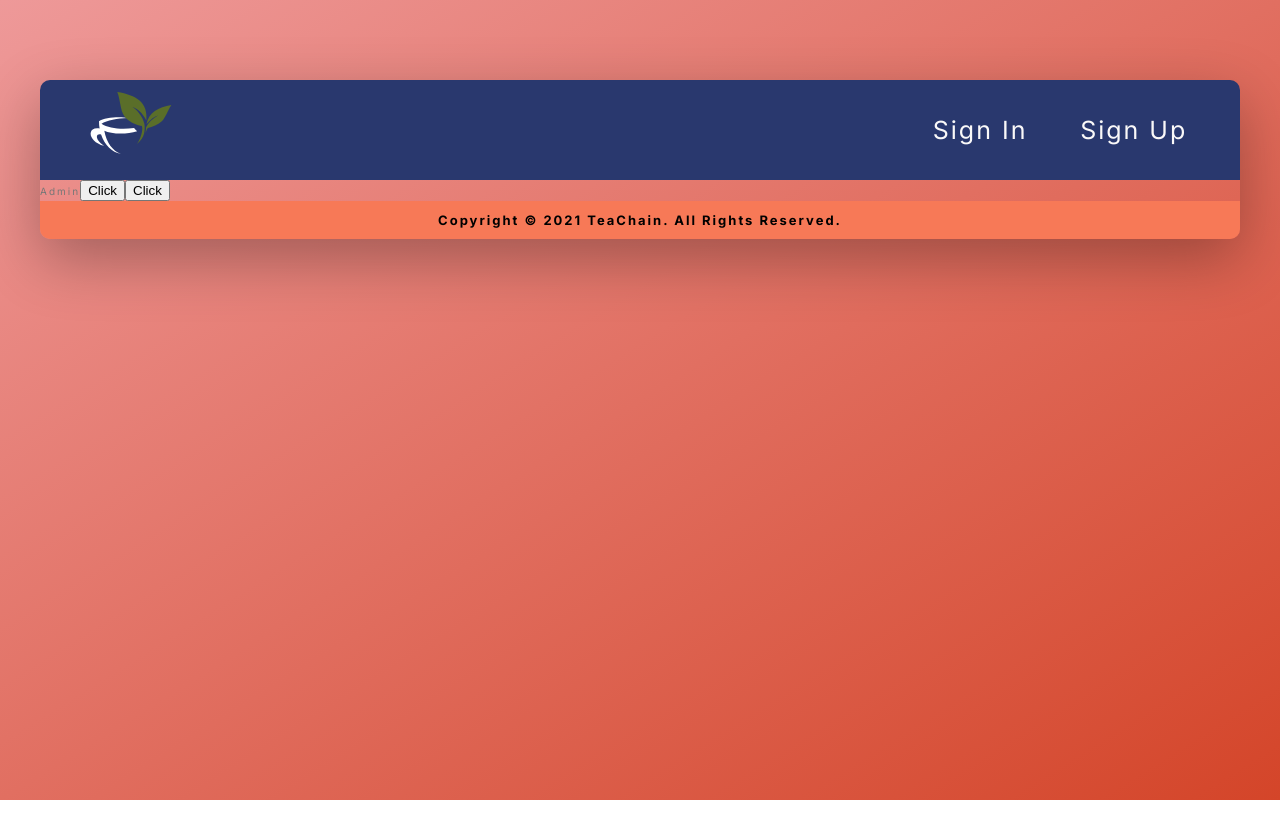
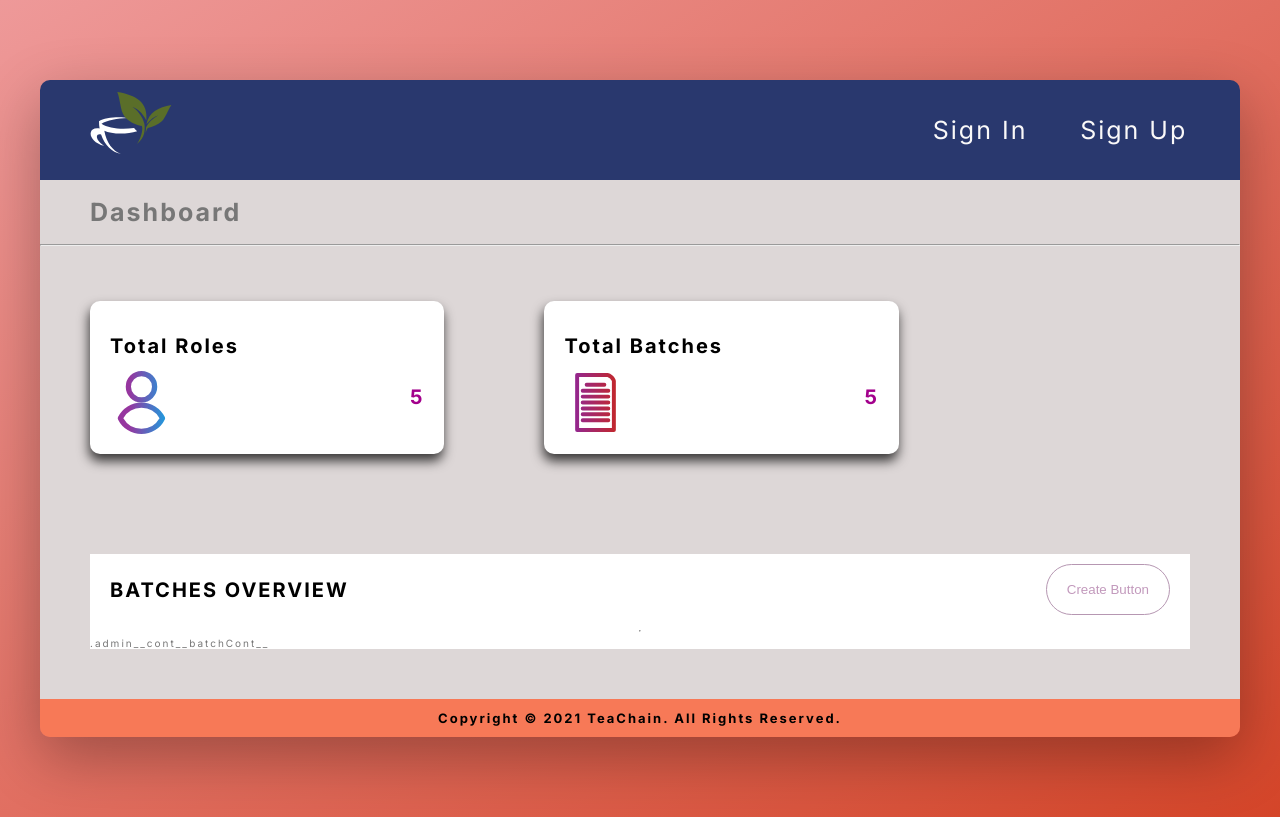
Before and after one commit to utpandey/tea-chain, a React (Create React App) app in the folder frontend/: page /admin in a window 1280 px wide. Built offline with nearby package versions, Linux system fonts and the light colour scheme; a web font is replaced by a local one.

Commit message:
feat: admin page ui added #1

```diff
--- a/frontend/src/pages/Admin.tsx
+++ b/frontend/src/pages/Admin.tsx
@@ -2,6 +2,9 @@ import React,{FC,useState} from 'react'
 import { ethers } from 'ethers'
 
 import Teachain from '../artifacts/contracts/Teachain.sol/Teachain.json'
+
+import user from '../assets/user.svg'
+import document from '../assets/document.svg'
 
 declare global {
   /* tslint:disable */
@@ -32,6 +35,10 @@ const Admin: FC = () => {
         const data = await contract.functions.getBatches('0xf39fd6e51aad88f6f4ce6ab8827279cfffb92266')
         console.log('data:', data)
         setTeachainValue(data)
+        console.log('bigN' + data[0][0][2][3].toString())
+        let a = data[0][0][2][3].toNumber()
+        console.log(new Date(a))
+        console.log(a)
       } catch (err) {
         console.log('Error: ',err)
       }
@@ -56,11 +63,69 @@ const Admin: FC = () => {
       // fetchTeachain()
     }
   }
+
+  async function updateManufcturerEntry() {
+    // if (!teachain) return
+    if (typeof window.ethereum !== 'undefined') {
+      await requestAccount()
+      const provider = new ethers.providers.Web3Provider(window.ethereum);
+      const signer = provider.getSigner()
+      const contract = new ethers.Contract(teachainAddress, Teachain.abi, signer);
+      // const transaction = await contract.functions.createBatch()
+      const transactionTwo = await contract.functions.updateManufcturerEntry(596, '0x70997970C51812dc3A010C7d01b50e0d17dc79C8', 'Jill', "Green Tea", Math.round(((new Date()).getTime())), "16");
+      await transactionTwo.wait();
+      console.log(transactionTwo)
+      // fetchTeachain()
+    }
+  }
+
+  async function updateWholesalerEntry() {
+    // if (!teachain) return
+    if (typeof window.ethereum !== 'undefined') {
+      await requestAccount()
+      const provider = new ethers.providers.Web3Provider(window.ethereum);
+      const signer = provider.getSigner()
+      const contract = new ethers.Contract(teachainAddress, Teachain.abi, signer);
+      // const transaction = await contract.functions.createBatch()
+      const transactionTwo = await contract.functions.updateWholesalerEntry(596, '0x3C44CdDdB6a900fa2b585dd299e03d12FA4293BC', 'Jerry', Math.round(((new Date()).getTime())/10000));
+      await transactionTwo.wait();
+      console.log(transactionTwo)
+      // fetchTeachain()
+    }
+  }
+
   return (
-    <div className="">
-      Admin
-      <button onClick={setTeachain}>Click</button>
+    <div className="admin__cont">
+      <h1 className="admin__cont__title">Dashboard</h1>
+      <hr />
+      <div className="admin__cont__infoCont">
+        <div className="admin__cont__infoCont__rolesCont">
+          <h1 className="admin__cont__infoCont__rolesCont__title">Total Roles</h1>
+          <div className="admin__cont__infoCont__rolesCont__content">
+            <img src={user} alt="" className="admin__cont__infoCont__rolesCont__content__img" />
+            <h1 className="admin__cont__infoCont__rolesCont__content__value">5</h1>
+          </div>
+        </div>
+        <div className="admin__cont__infoCont__rolesCont">
+          <h1 className="admin__cont__infoCont__rolesCont__title">Total Batches</h1>
+          <div className="admin__cont__infoCont__rolesCont__content">
+            <img src={document} alt="" className="admin__cont__infoCont__rolesCont__content__img" />
+            <h1 className="admin__cont__infoCont__rolesCont__content__value">5</h1>
+          </div>
+        </div>
+      </div>
+      <div className="admin__cont__batchCont">
+        <div className="admin__cont__batchCont__header">
+          <h1 className="admin__cont__batchCont__header__title">BATCHES OVERVIEW</h1>
+          <button className="admin__cont__batchCont__header__btn">Create Button</button>
+        </div>
+        <hr />
+        .admin__cont__batchCont__
+      </div>
+      {/* <button onClick={setTeachain}>Click</button>
       <button onClick={fetchTeachain}>Click</button>
+      <button onClick={updateManufcturerEntry}>Click</button>
+      <button onClick={updateWholesalerEntry}>Click</button> */}
       </div>
     );
 }
--- a/frontend/src/styles/css/index.css
+++ b/frontend/src/styles/css/index.css
@@ -64,24 +64,31 @@ html {
   box-sizing: border-box;
   font-size: 62.5%;
   min-height: 100%; }
+
 @media only screen and (max-width: 68.75em) {
   html {
     font-size: 50%; } }
+
 @media only screen and (min-width: 90em) {
   html {
     font-size: 59%; } }
+
 @media only screen and (max-width: 75em) {
   html {
     font-size: 56.25%; } }
+
 @media only screen and (max-width: 56.25em) {
   html {
     font-size: 50%; } }
+
 @media only screen and (max-width: 37.5em) {
   html {
     font-size: 36%; } }
+
 @media only screen and (max-width: 23.75em) {
   html {
     font-size: 36%; } }
+
 @media only screen and (min-width: 150em) {
   html {
     font-size: 95%; } }
@@ -90,59 +97,76 @@ html {
   background-color: var(--color-primary-3);
   z-index: -1;
   width: 100%; }
+
 @media only screen and (max-width: 75em) {
   .home__cont {
     height: 58%; } }
+
 @media only screen and (max-width: 56.25em) {
   .home__cont {
     height: 55%; } }
+
 .home__cont__upper {
   overflow-y: hidden; }
+
 .home__cont__upper__text {
   text-align: center;
   padding: 5rem;
   justify-content: space-between; }
+
 .home__cont__upper__text--title {
   color: #fff;
   font-size: 6rem;
   font-weight: 700; }
+
 .home__cont__upper__text--content {
   color: #57F7C9;
   font-size: 3rem;
   font-weight: 400;
   width: 60%;
   margin: auto; }
+
 .home__cont__upper__imgCont {
   display: flex;
   flex-direction: row;
   justify-content: center;
   margin: 0 0 5rem 0; }
+
 .home__cont__upper__imgCont--img {
   width: 35%;
   height: 35%; }
+
 .home__cont__upper__imgCont .gif {
   align-self: flex-end;
   width: 7%; }
+
 .home__cont__lower {
   background-color: #fff;
   padding: 5rem 10rem 5rem 10rem; }
+
 .home__cont__lower__about {
   display: flex;
   text-align: center;
   justify-content: space-between;
   padding: 5rem; }
+
 .home__cont__lower__about__text {
   width: 35%;
   align-self: center; }
+
 .home__cont__lower__about__text--title {
   font-size: 3.7rem;
   color: var(--color-primary-3); }
+
 .home__cont__lower__about__text--info {
   font-size: 2.3rem; }
+
 .home__cont__lower__about__img {
   width: 25%; }
+
 .home__cont__lower__about .ethGirl {
   width: 35%; }
+
 .home__cont__lower__about__text:nth-of-type(1) {
   top: 10px; }
 
@@ -155,21 +179,25 @@ html {
   justify-content: flex-start;
   background: #ffffff;
   padding: 5rem; }
+
 .signup__cont__left {
   flex: 0.6;
   display: flex;
   flex-direction: column;
   justify-content: space-evenly;
   align-self: center; }
+
 .signup__cont__left__title {
   margin: 0 0 2rem 0;
   color: black;
   font-size: 3rem; }
+
 .signup__cont__left__inputCont {
   margin: 2rem 0 2rem 0;
   display: block;
   border-bottom: none;
   position: relative; }
+
 .signup__cont__left__inputCont:after {
   content: "";
   background: -webkit-linear-gradient(left, #EE9999 0%, #D44529 100%);
@@ -177,6 +205,7 @@ html {
   height: 5px;
   width: 100%;
   position: absolute; }
+
 .signup__cont__left__inputCont__input {
   height: 100%;
   width: 100%;
@@ -184,13 +213,17 @@ html {
   transition: all .3s linear;
   font-size: 2rem;
   -webkit-appearance: none; }
+
 .signup__cont__left__inputCont__input:focus {
   outline: 0;
   box-shadow: 0 2px 6px -8px rgba(0, 0, 0, 0.45); }
+
 .signup__cont__left__otherCont {
   margin: 2rem 0 2rem 0; }
+
 .signup__cont__left__otherCont__title {
   font-size: 1.5rem; }
+
 .signup__cont__left__submitBtn {
   margin: 2rem 0 2rem 0;
   padding: 1rem 1rem 1rem 1rem;
@@ -201,24 +234,30 @@ html {
   position: relative;
   transition: all .3s linear;
   cursor: pointer; }
+
 .signup__cont__left__submitBtn span {
   position: absolute;
   right: 2rem;
   transform: rotateX(90%); }
+
 .signup__cont__left__submitBtn:hover {
   opacity: 0.90; }
+
 .signup__cont__left__msg {
   font-size: 1.5rem;
   color: #000; }
+
 .signup__cont__left__msg__link {
   text-decoration: none;
   color: #D44529; }
+
 .signup__cont__right {
   flex: 1;
   display: flex;
   flex-direction: column;
   align-self: center;
   align-items: center; }
+
 .signup__cont__right__img {
   width: 55%;
   background-color: #f00; }
@@ -241,17 +280,21 @@ html {
   align-items: center;
   justify-content: center;
   color: var(--color-grey-light-3); }
+
 .verification__cont .verified__cont {
   display: flex;
   flex-direction: column;
   align-items: center;
   justify-content: center; }
+
 .verification__cont .verified__cont .verified__icon {
   margin: 2em;
   color: var(--color-success); }
+
 .verification__cont .verified__cont .invalid_token__icon {
   margin: 2em;
   color: var(--color-error); }
+
 .verification__cont .loading__icon {
   animation: rotation 2s infinite linear; }
 
@@ -270,21 +313,25 @@ html {
   justify-content: flex-start;
   background: #ffffff;
   padding: 5rem; }
+
 .resetpassword__cont__left {
   flex: 0.6;
   display: flex;
   flex-direction: column;
   justify-content: space-evenly;
   align-self: center; }
+
 .resetpassword__cont__left__title {
   margin: 0 0 2rem 0;
   color: black;
   font-size: 3rem; }
+
 .resetpassword__cont__left__inputCont {
   margin: 2rem 0 2rem 0;
   display: block;
   border-bottom: none;
   position: relative; }
+
 .resetpassword__cont__left__inputCont:after {
   content: "";
   background: -webkit-linear-gradient(left, #EE9999 0%, #D44529 100%);
@@ -292,6 +339,7 @@ html {
   height: 5px;
   width: 100%;
   position: absolute; }
+
 .resetpassword__cont__left__inputCont__input {
   height: 100%;
   width: 100%;
@@ -299,13 +347,17 @@ html {
   transition: all .3s linear;
   font-size: 2rem;
   -webkit-appearance: none; }
+
 .resetpassword__cont__left__inputCont__input:focus {
   outline: 0;
   box-shadow: 0 2px 6px -8px rgba(0, 0, 0, 0.45); }
+
 .resetpassword__cont__left__otherCont {
   margin: 2rem 0 2rem 0; }
+
 .resetpassword__cont__left__otherCont__title {
   font-size: 1.5rem; }
+
 .resetpassword__cont__left__submitBtn {
   margin: 2rem 0 2rem 0;
   padding: 1rem 1rem 1rem 1rem;
@@ -316,24 +368,30 @@ html {
   position: relative;
   transition: all .3s linear;
   cursor: pointer; }
+
 .resetpassword__cont__left__submitBtn span {
   position: absolute;
   right: 2rem;
   transform: rotateX(90%); }
+
 .resetpassword__cont__left__submitBtn:hover {
   opacity: 0.90; }
+
 .resetpassword__cont__left__msg {
   font-size: 1.5rem;
   color: #000; }
+
 .resetpassword__cont__left__msg__link {
   text-decoration: none;
   color: #D44529; }
+
 .resetpassword__cont__right {
   flex: 1;
   display: flex;
   flex-direction: column;
   align-self: center;
   align-items: center; }
+
 .resetpassword__cont__right__img {
   width: 55%;
   background-color: #f00; }
@@ -346,16 +404,20 @@ html {
   align-items: center;
   justify-content: center;
   color: var(--color-grey-dark-1); }
+
 .resetpassword__result__verified__cont {
   display: flex;
   flex-direction: column;
   align-items: center;
   justify-content: center; }
+
 .resetpassword__result__verified__cont__icon {
   margin: 2em;
   color: var(--color-success); }
+
 .resetpassword__result__verified__cont__icon__invalid {
   color: var(--color-error); }
+
 .resetpassword__result__loading__icon {
   animation: rotation 2s infinite linear; }
 
@@ -369,6 +431,73 @@ html {
 .resetPasswordImg--3 {
   margin-left: 40%; }
 
+.admin__cont {
+  width: 100%;
+  height: 100%;
+  background-color: #ddd7d7; }
+
+.admin__cont__title {
+  font-size: 2.5rem;
+  margin-left: 5rem; }
+
+.admin__cont__infoCont {
+  display: flex;
+  flex-direction: row; }
+
+.admin__cont__infoCont__rolesCont {
+  flex-direction: column;
+  background-color: #fff;
+  padding: 2rem;
+  margin: 5rem;
+  border-radius: 1rem;
+  box-shadow: -1px 7px 12px 0px rgba(0, 0, 0, 0.75);
+  -webkit-box-shadow: -1px 7px 12px 0px rgba(0, 0, 0, 0.75);
+  -moz-box-shadow: -1px 7px 12px 0px rgba(0, 0, 0, 0.75); }
+
+.admin__cont__infoCont__rolesCont__title {
+  font-size: 2rem;
+  text-align: left;
+  color: black; }
+
+.admin__cont__infoCont__rolesCont__content {
+  display: flex;
+  flex-direction: row;
+  justify-content: space-between; }
+
+.admin__cont__infoCont__rolesCont__content__img {
+  width: 20%; }
+
+.admin__cont__infoCont__rolesCont__content__value {
+  color: #A3008C; }
+
+.admin__cont__batchCont {
+  display: flex;
+  flex-direction: column;
+  background-color: #fff;
+  margin: 5rem; }
+
+.admin__cont__batchCont__header {
+  display: flex;
+  justify-content: space-between;
+  padding: 1rem 2rem 1rem 2rem; }
+
+.admin__cont__batchCont__header__title {
+  color: black; }
+
+.admin__cont__batchCont__header__btn {
+  color: #c299bc;
+  background-color: #fff;
+  border-radius: 10rem;
+  border: 1px solid #b697b2;
+  cursor: pointer;
+  padding: 0 2rem 0 2rem;
+  transition: all .5s; }
+
+.admin__cont__batchCont__header__btn:hover {
+  box-shadow: 3px 5px 8px -1px rgba(0, 0, 0, 0.75);
+  -webkit-box-shadow: 3px 5px 8px -1px rgba(0, 0, 0, 0.75);
+  -moz-box-shadow: 3px 5px 8px -1px rgba(0, 0, 0, 0.75); }
+
 .container {
   max-width: 150rem;
   margin: 15rem auto;
@@ -377,18 +506,22 @@ html {
   position: relative;
   display: flex;
   flex-direction: column; }
+
 @media screen and (max-width: 1440px) {
   .container {
     max-width: 120rem;
     margin: 8rem auto; } }
+
 @media only screen and (max-width: 75em) {
   .container {
     max-width: 100rem;
     margin: 8rem auto; } }
+
 @media only screen and (max-width: 56.25em) {
   .container {
     max-width: 80rem;
     margin: 8rem auto; } }
+
 @media only screen and (max-width: 37.5em) {
   .container {
     max-width: 70rem;
@@ -417,6 +550,7 @@ html {
   flex-direction: row;
   border-radius: 1rem 1rem 0 0;
   justify-content: space-between; }
+
 .header__cont__logo {
   cursor: pointer;
   width: 9rem;
@@ -425,12 +559,14 @@ html {
   align-items: center;
   z-index: 999;
   margin-top: -10px; }
+
 .header__cont__title {
   display: flex;
   flex-direction: row;
   align-items: center;
   justify-content: space-evenly;
   width: 30%; }
+
 .header__cont__title__text {
   position: relative;
   text-decoration: none;
@@ -438,6 +574,7 @@ html {
   font-size: 2.5rem;
   color: var(--color-grey-light-1);
   transition: all .35s ease; }
+
 .header__cont__title__text::before {
   content: "";
   position: absolute;
@@ -451,6 +588,7 @@ html {
   transform: scaleX(0);
   -webkit-transition: all 0.3s ease-in-out 0s;
   transition: all 0.3s ease-in-out 0s; }
+
 .header__cont__title__text:hover::before {
   visibility: visible;
   -webkit-transform: scaleX(1);
@@ -461,6 +599,7 @@ html {
   width: 100%;
   text-align: center;
   border-radius: 0 0 1rem 1rem; }
+
 .footer__cont--text {
   font-size: 1.3rem;
   color: black; }
@@ -478,13 +617,16 @@ html {
   justify-content: space-between;
   padding: 0.2em 2em;
   z-index: 1; }
+
 .snackbar__cont .info_icon {
   font-size: 2em;
   color: #fff; }
+
 .snackbar__cont .info_text {
   font-size: 2em;
   color: #fff;
   padding: 0em 2em; }
+
 .snackbar__cont .close_icon {
   font-size: 2em;
   color: #fff; }
--- a/frontend/src/styles/css/index.scss
+++ b/frontend/src/styles/css/index.scss
@@ -6,6 +6,7 @@
 @import "../pages/signup";
 @import "../pages/verification";
 @import "../pages/resetpassword";
+@import "../pages/admin";
 @import "../components/container";
 @import "../components/header";
 @import "../components/footer";
--- /dev/null
+++ b/frontend/src/styles/pages/_admin.scss
@@ -0,0 +1,69 @@
+.admin {
+    &__cont {
+        width: 100%;
+        height: 100%;
+        background-color: rgb(221, 215, 215);
+        &__title {
+            font-size: 2.5rem;
+            margin-left: 5rem;
+        }
+        &__infoCont {
+            display: flex;
+            flex-direction: row;
+            &__rolesCont {
+                flex-direction: column;
+                background-color: #fff;
+                padding: 2rem;
+                margin: 5rem;
+                border-radius: 1rem;
+                box-shadow: -1px 7px 12px 0px rgba(0, 0, 0, 0.75);
+                -webkit-box-shadow: -1px 7px 12px 0px rgba(0, 0, 0, 0.75);
+                -moz-box-shadow: -1px 7px 12px 0px rgba(0, 0, 0, 0.75);
+                &__title {
+                    font-size: 2rem;
+                    text-align: left;
+                    color: black;
+                }
+                &__content {
+                    display: flex;
+                    flex-direction: row;
+                    justify-content: space-between;
+                    &__img {
+                        width: 20%;
+                    }
+                    &__value {
+                        color: #A3008C;
+                    }
+                }
+            }
+        }
+        &__batchCont {
+            display: flex;
+            flex-direction: column;
+            background-color: #fff;
+            margin: 5rem;
+            &__header {
+                display: flex;
+                justify-content: space-between;
+                padding: 1rem 2rem 1rem 2rem;
+                &__title {
+                    color: black;
+                }
+                &__btn {
+                    color: #c299bc;
+                    background-color: #fff;
+                    border-radius: 10rem;
+                    border: 1px solid #b697b2;
+                    cursor: pointer;
+                    padding: 0 2rem 0 2rem;
+                    transition: all .5s;
+                    &:hover {
+                        box-shadow: 3px 5px 8px -1px rgba(0, 0, 0, 0.75);
+                        -webkit-box-shadow: 3px 5px 8px -1px rgba(0, 0, 0, 0.75);
+                        -moz-box-shadow: 3px 5px 8px -1px rgba(0, 0, 0, 0.75);
+                    }
+                }
+            }
+        }
+    }
+}
```
Also changed, not shown: frontend/src/assets/document.svg (added), frontend/src/assets/user.svg (added). Lines whose indentation alone changed are shown as unchanged.
